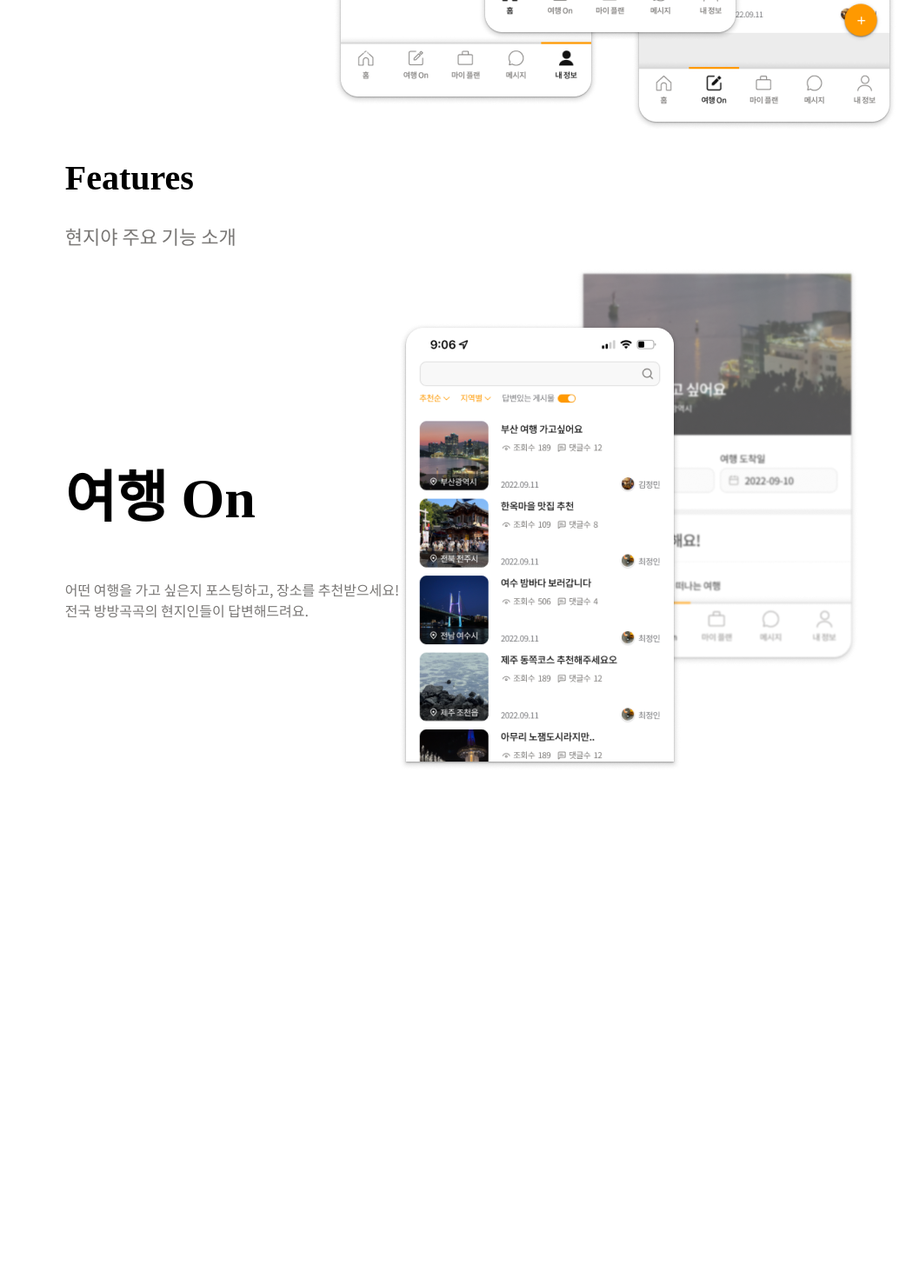
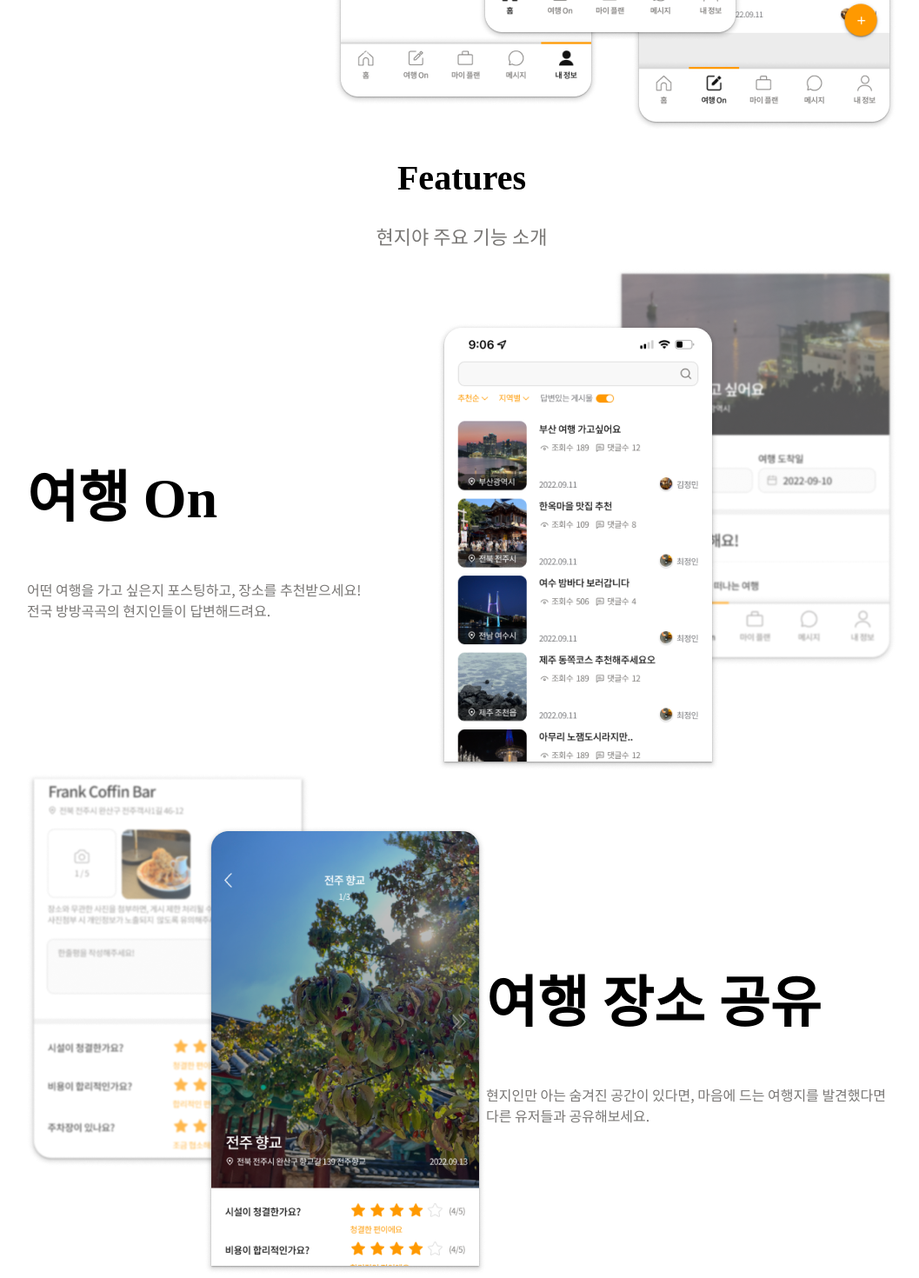
Before and after one commit to TGT-SWM/heylocal-landing-page, a React (Create React App) app: page / in a window 1280 px wide. Shown: the part 594-2064 px from the top of the page at 87% size, without its empty margins (109-1166 px from the left). Before the commit the page ends 1484 px from the top, so only its background shows below. Built offline with nearby package versions, Linux system fonts and the light colour scheme; a web font is replaced by a local one.

Commit message:
feat: Opinion 섹션 추가

```diff
--- a/src/views/App.jsx
+++ b/src/views/App.jsx
@@ -1,24 +1,17 @@
+import styled from 'styled-components';
+
 import GNB from './sections/GNB';
 import Header from './sections/Header';
-import TravelOn from './sections/TravelOn';
-import MyPlan from './sections/MyPlan';
+import Features from './sections/Features';
 import Team from './sections/Team';
 import Footer from './sections/Footer';
-import styled from 'styled-components';
 
 function App() {
   return (
     <Body className="App">
       <GNB />
       <Header />
-      <div className="Features">
-        <div className="features-title">
-          <h1>Features</h1>
-          <p>현지야 주요 기능 소개</p>
-        </div>
-        <TravelOn />
-        <MyPlan />
-      </div>
+      <Features />
       <Team />
       <Footer />
     </Body>
@@ -32,18 +25,6 @@ const Body = styled.div`
 
   max-width: 1000px;
   margin: 0 auto;
-
-  .features-title {
-    h1 {
-      font-family: 'SBAggroB';
-      font-size: 40px;
-    }
-    p {
-      font-family: 'Noto Sans KR';
-      font-size: 22px;
-      color: #797775;
-    }
-  }
 `;
 
 export default App;
--- /dev/null
+++ b/src/views/sections/Features.jsx
@@ -0,0 +1,34 @@
+import styled from 'styled-components';
+
+import TravelOn from './TravelOn';
+import Opinion from './Opinion';
+import MyPlan from './MyPlan';
+
+function Features() {
+  return (
+    <div className="Features">
+      <StyledTitle>
+        <h1>Features</h1>
+        <p>현지야 주요 기능 소개</p>
+      </StyledTitle>
+      <TravelOn />
+      <Opinion />
+      <MyPlan />
+    </div>
+  );
+}
+
+const StyledTitle = styled.div`
+  text-align: center;
+  h1 {
+    font-family: 'SBAggroB';
+    font-size: 40px;
+  }
+  p {
+    font-family: 'Noto Sans KR';
+    font-size: 22px;
+    color: #797775;
+  }
+`;
+
+export default Features;
--- a/src/views/sections/Header.jsx
+++ b/src/views/sections/Header.jsx
@@ -1,24 +1,25 @@
 import { Section, SectionTitle, SectionDesc } from '../components/Section';
+
 import screenshot from '../../assets/images/screenshot-header.png';
 
 function Header() {
   return (
     <Section className="Header">
-      <div className="first">
-        <SectionTitle className="title">
+      <div>
+        <SectionTitle>
           내 손 안의
           <br />
           길잡이,
           <br />
           현지야
         </SectionTitle>
-        <SectionDesc className="subtitle">
+        <SectionDesc>
           나에게 딱 맞는 여행지 정보, 편리한 여행 계획표
           <br />
           당신의 여행에 현지야가 함께합니다.
         </SectionDesc>
       </div>
-      <div className="second">
+      <div>
         <img src={screenshot} alt="screenshot" />
       </div>
     </Section>
--- /dev/null
+++ b/src/views/sections/Opinion.jsx
@@ -0,0 +1,22 @@
+import { Section, SectionTitle, SectionDesc } from '../components/Section';
+
+import screenshot from '../../assets/images/screenshot-opinion.png';
+
+function Opinion() {
+  return (
+    <Section className="Opinion">
+      <div>
+        <img src={screenshot} alt="screenshot" />
+      </div>
+      <div>
+        <SectionTitle>여행 장소 공유</SectionTitle>
+        <SectionDesc>
+          현지인만 아는 숨겨진 공간이 있다면, 마음에 드는 여행지를 발견했다면 다른 유저들과
+          공유해보세요.
+        </SectionDesc>
+      </div>
+    </Section>
+  );
+}
+
+export default Opinion;
--- a/src/views/sections/TravelOn.jsx
+++ b/src/views/sections/TravelOn.jsx
@@ -1,18 +1,19 @@
 import { Section, SectionTitle, SectionDesc } from '../components/Section';
+
 import screenshot from '../../assets/images/screenshot-travelon.png';
 
 function TravelOn() {
   return (
     <Section className="TravelOn">
-      <div className="first">
-        <SectionTitle className="title">여행 On</SectionTitle>
-        <SectionDesc className="subtitle">
+      <div>
+        <SectionTitle>여행 On</SectionTitle>
+        <SectionDesc>
           어떤 여행을 가고 싶은지 포스팅하고, 장소를 추천받으세요!
           <br />
           전국 방방곡곡의 현지인들이 답변해드려요.
         </SectionDesc>
       </div>
-      <div className="second">
+      <div>
         <img src={screenshot} alt="screenshot" />
       </div>
     </Section>
```
Also changed, not shown: src/assets/images/screenshot-opinion.png (renamed from src/assets/images/opinion.png).
